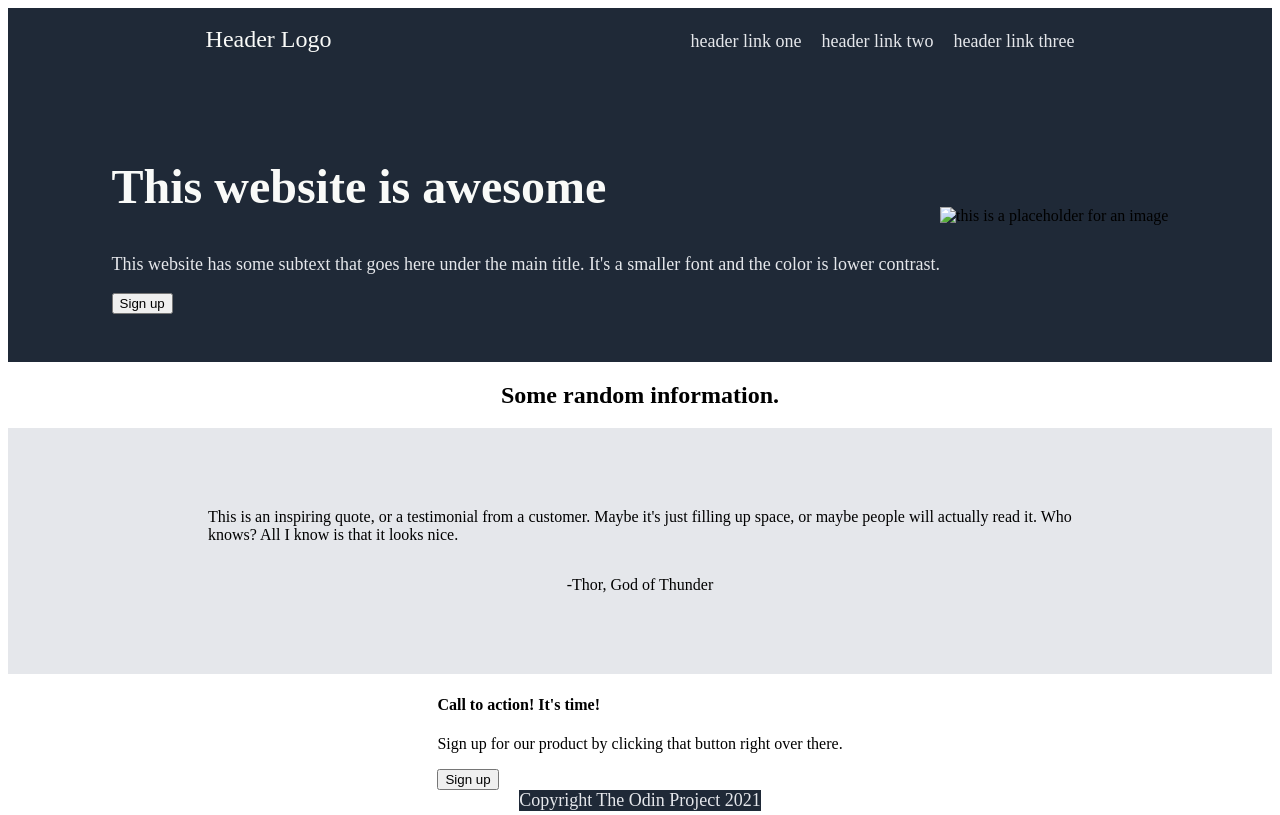
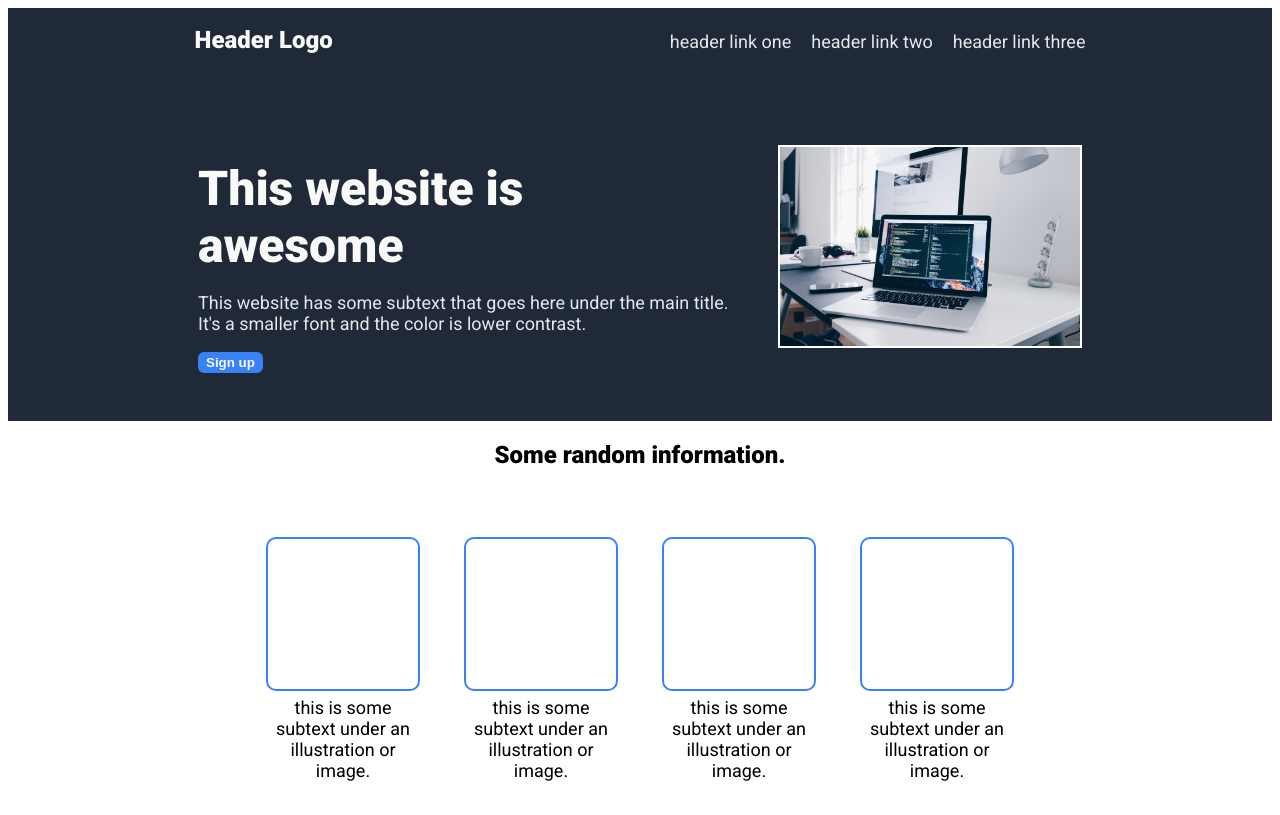
Before and after one commit to henlokitty/odin-landing-page, a plain HTML site: page index.html in a window 1280 px wide. Shown: the top 815 px of the page. Drawn offline with Linux system fonts and the light colour scheme.

Commit message:
complete basic landing page with placeholders

```diff
--- a/index.html
+++ b/index.html
@@ -4,6 +4,7 @@
         <meta charset="utf-8">
         <title>Landing Page</title>
         <link rel="stylesheet" href="styles.css">
+
     </head>
     <body>
         <!--header/navigation bar-->
@@ -22,37 +23,68 @@
                 <p>This website has some subtext that goes here under the
                 main title. It's a smaller font and the color is lower
                 contrast.</p>
-                <div class="button">
                 <button>Sign up</button>
-                </div>
             </div>
-            <img src="" alt="this is a placeholder for an image">
+             <div class="hero-image">
+                <img src="../images/laptopstockphoto.jpg" alt="this is a placeholder for an image">
+             </div>
         </div>
-        <!--bits of information-->
+        <!--4 boxes for information-->
         <div class="info-section">
             <h2>Some random information.</h2>
             <div class="boxes">
-
+                <div class="box">
+                    <div class="info-img">
+                        <img src="">
+                    </div>
+                    <div class="info-subtext">this is some subtext under an illustration or
+                        image.
+                    </div>
+                </div>
+                <div class="box">
+                    <div class="info-img">
+                        <img src="">
+                    </div>
+                    <div class="info-subtext">this is some subtext under an illustration or
+                        image.</div>
+                </div>
+                <div class="box">
+                    <div class="info-img">
+                        <img src="">
+                    </div>
+                    <div class="info-subtext">this is some subtext under an illustration or
+                        image.</div>
+                </div>
+                <div class="box">
+                    <div class="info-img">
+                        <img src="">
+                    </div>
+                    <div class="info-subtext">this is some subtext under an illustration or
+                        image.</div>
+                </div>
             </div>
+        </div>
         <!--testimonial section-->
         <div class="testimonials">
-            <p>This is an inspiring quote, or a testimonial from a
+            <p class="quote">This is an inspiring quote, or a testimonial from a
                 customer. Maybe it's just filling up space, or maybe
                 people will actually read it. Who knows? All I know is
                 that it looks nice.</p>
-            <p>-Thor, God of Thunder</p>
+            <p class="quote-author">-Thor, God of Thunder</p>
         </div>
         <!--call to action-->
         <div class="call-to-action">
-            <div>
-            <h4>Call to action! It's time!</h4>
+            <div class="cta-text">
+            <h3>Call to action! It's time!</h3>
             <p>Sign up for our product by clicking that button right over there.</p>
             </div>
-            <div class="button">
-                <button>Sign up</button>
+            <div class="cta-button">
+            <button>Sign up</button>
             </div>
         </div>
         <!--footer bar-->
-        <div class="footer">Copyright The Odin Project 2021</div>
+        <div class="footer">
+            <div class="footer-text">Copyright The Odin Project 2021</div>
+        </div>
     </body>
 </html>
--- a/styles.css
+++ b/styles.css
@@ -1,6 +1,12 @@
+@import url('https://fonts.googleapis.com/css2?family=Roboto:ital,wght@0,400;0,900;1,300;1,700&display=swap');
 
+body {
+    display: flex;
+    flex-direction: column;
+    font-family: 'Roboto', sans-serif;
+}
 
-.header {
+.header, .footer {
     background-color: #1f2937;
     color: #f9faf8;
     font-size: 24px;
@@ -8,11 +14,17 @@
     justify-content: space-around;
     align-items: center;
     padding: 18px;
+    font-weight: bold;
 }
 
-.header a, .hero p, .footer {
+.header a, .hero p, .footer-text {
     color: #e5e7eb;
     font-size: 18px;
+
+}
+
+.header a {
+    font-weight: 300;
 }
 
 .hero {
@@ -20,17 +32,35 @@
     display: flex;
     justify-content: center;
     align-items: center;
-    padding: 48px;
+    padding: 48px 100px;
+    flex: auto;
+    gap: 48px;
 }
 
 .hero h2 {
     font-size: 48px;
     font-weight: 900;
     color: #f9faf8;
+    margin-bottom: 0;
+}
+
+.hero-left {
+    flex: 1;
+    max-width: 50%;
+    height: auto;
+
+}
+
+.hero-image {
+    display: flex;
+    border: 2px solid white;
+    max-width: 50%;
+
 }
 
 .hero img {
-
+    width: 300px;
+    height: auto;
 }
 
 a {
@@ -52,6 +82,39 @@ ul {
     align-items: center;
     justify-content: center;
     flex-direction: column;
+
+}
+
+.boxes {
+    display: flex;
+    justify-content: center;
+    align-items: center;
+    gap: 48px;
+    margin: 48px;
+}
+
+.box {
+    display: flex;
+    flex-direction: column;
+    justify-content: center;
+    align-items: center;
+    width: 150px;
+    font-size: 18px;
+    gap: 6px;
+}
+
+.info-img {
+    border: 2px solid #3882f6;
+    width: 150px;
+    height: 150px;
+    border-radius: 10px;
+}
+
+.info-subtext {
+    display: flex;
+    align-items: center;
+    justify-content: center;
+    text-align: center;
 }
 
 .testimonials {
@@ -61,11 +124,60 @@ ul {
     padding: 64px 200px;
     flex-direction: column;
     background-color: #e5e7eb;
+
+}
+
+.quote {
+    font-size: 36px;
+    font-family: 'Roboto';
+    color: #1f2937;
+    font-style: italic;
+    weight: 300;
+    margin-bottom: 0;
+}
+
+.quote-author {
+    font-weight: bold;
+    align-self: flex-end;
+    margin-top: 0;
+
+}
+
+.call-to-action {
+    display: flex;
+    align-items: center;
+    justify-content: center;
+    background-color:#3882f6;
+    margin: 56px 64px;
+    padding: 16px 92px;
+    border: 2px solid #3882f6;
+    border-radius: 10px;
+    color: #f9faf8;
+    font-size: 18px;
+    gap: 56px;
+}
+
+button {
+    background-color: #3882f6;
+    border: 2px solid #3882f6;
+    border-radius: 6px;
+    color: #f9faf8;
+    font-weight: 600;
+}
+
+.call-to-action button {
+    border: 2px solid #e5e7eb;
+    padding: 4px 16px;
+}
+
+.cta-button {
+    flex: none;
+}
+
+.cta-text {
+    flex: auto;
 }
 
 .footer {
-    background-color: #1f2937;
-    display:flex;
-    justify-content: center;
-
+    font-weight: 300;
 }
```
Also changed, not shown: images/laptopstockphoto.jpg (added).
